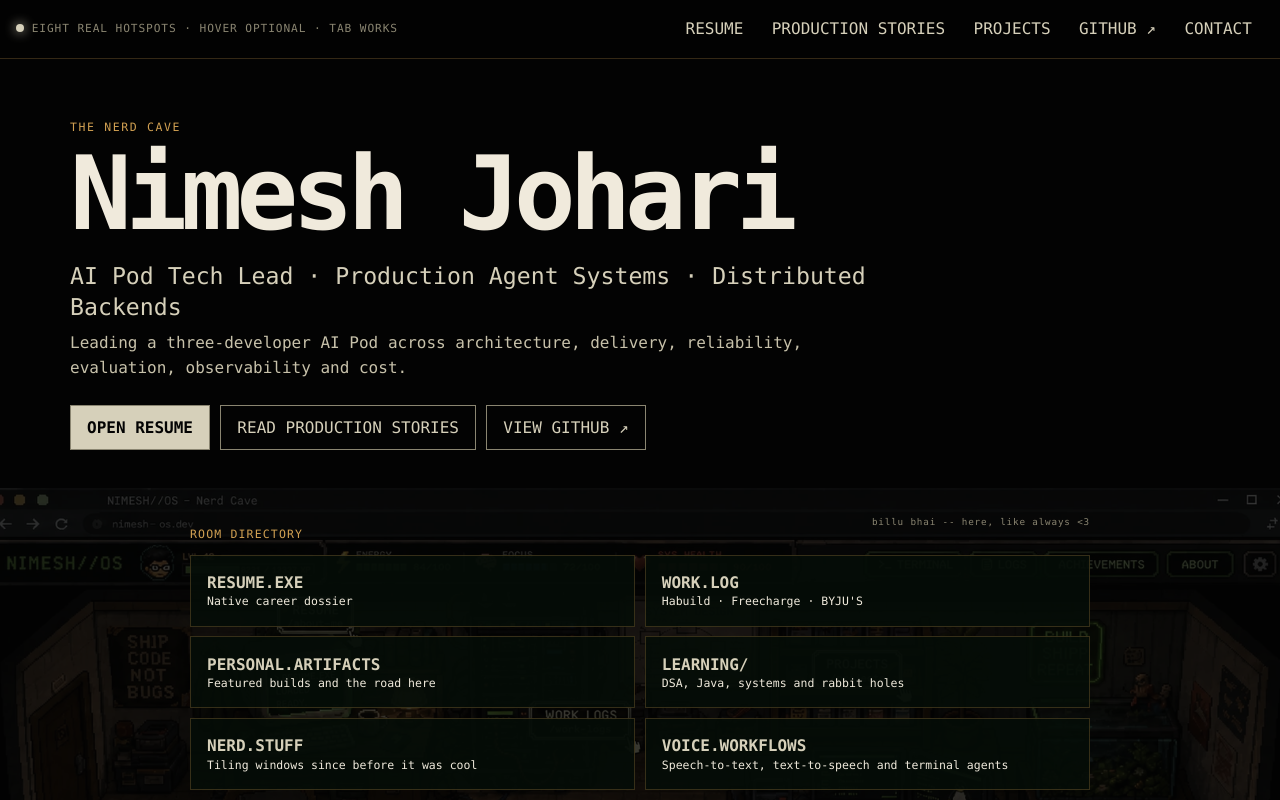
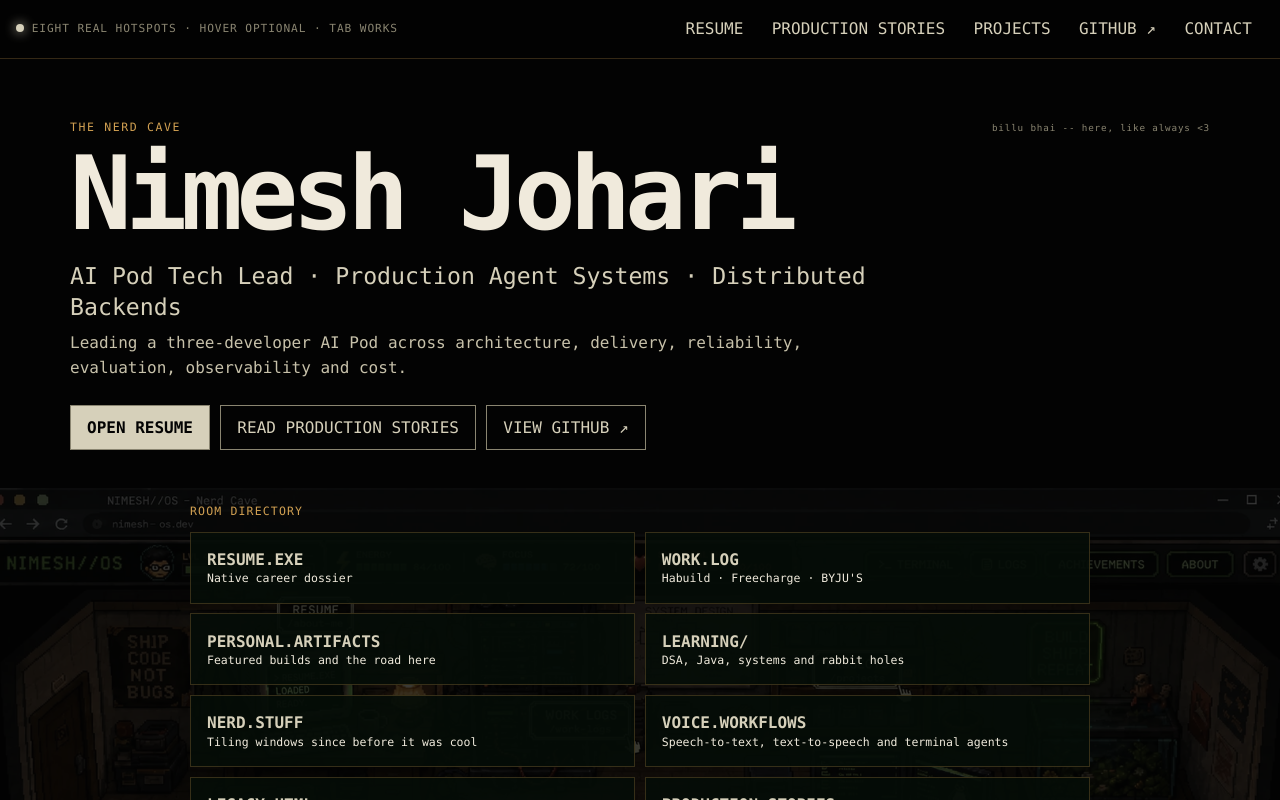
Before and after one commit to NimeshJohari02/NimeshJohari02.github.io, a React (Vite) app: page / in a window 1280 px wide. Shown: the top 800 px of the page. Built offline with nearby package versions, Linux system fonts and the light colour scheme.

Commit message:
fix(cave): keep Billu note above the fold

```diff
--- a/src/App.css
+++ b/src/App.css
@@ -36,7 +36,9 @@ button { color: inherit; }
 .system-bar nav a:hover, .system-bar nav a:focus-visible { border-color: var(--phosphor); outline: none; }
 
 .intro { max-width: 1180px; margin: 0 auto; padding: calc(56px + clamp(2.5rem, 5vw, 4rem)) 1.25rem clamp(1.75rem, 3vw, 2.5rem); }
-.eyebrow { margin: 0 0 .85rem; color: var(--amber); font-size: .72rem; letter-spacing: .14em; }
+.intro-meta { display: flex; flex-wrap: wrap; justify-content: space-between; align-items: baseline; gap: .35rem 1rem; margin-bottom: .85rem; }
+.eyebrow { margin: 0; color: var(--amber); font-size: .72rem; letter-spacing: .14em; }
+.billu-note { margin: 0; color: var(--phosphor-dim); font-size: .58rem; letter-spacing: .09em; white-space: nowrap; }
 .intro h1 { margin: 0; color: var(--paper); font-size: clamp(3rem, 8vw, 7rem); line-height: .9; letter-spacing: -.06em; }
 .role { max-width: 920px; margin: 1.25rem 0 .55rem; color: var(--phosphor); font-size: clamp(1rem, 2vw, 1.45rem); line-height: 1.35; }
 .proof { max-width: 760px; margin: 0; color: #c7c1aa; line-height: 1.55; }
@@ -62,7 +64,6 @@ button { color: inherit; }
 .hotspot--voice { left: 65.6%; top: 62.3%; width: 11.5%; height: 7%; }
 .hotspot--legacy { left: 17.7%; top: 70.8%; width: 12.5%; height: 7%; }
 .hotspot--stories { left: 72.5%; top: 74.4%; width: 13.5%; height: 7%; }
-.billu-note { position: absolute; z-index: 5; right: 1rem; bottom: 2.4rem; margin: 0; color: var(--phosphor-dim); font-size: .58rem; letter-spacing: .09em; pointer-events: none; }
 .directory { display: none; }
 
 .crt-surface {
@@ -183,7 +184,6 @@ button { color: inherit; }
   .directory > a span { color: var(--paper); font-size: .72rem; }
   .directory-socials { display: flex; flex-wrap: wrap; gap: .5rem; padding-top: .5rem; }
   .directory-socials a { padding: .7rem; border: 1px solid var(--phosphor-dim); color: var(--phosphor); text-decoration: none; background: #050504; }
-  .billu-note { position: relative; right: auto; bottom: auto; max-width: 900px; margin: .75rem auto 0; text-align: right; }
 }
 
 @media (max-width: 760px) {
--- a/src/App.tsx
+++ b/src/App.tsx
@@ -113,7 +113,10 @@ function App() {
       </header>
 
       <section className="intro" aria-labelledby="page-title">
-        <p className="eyebrow">THE NERD CAVE</p>
+        <div className="intro-meta">
+          <p className="eyebrow">THE NERD CAVE</p>
+          <p className="billu-note">billu bhai -- here, like always &lt;3</p>
+        </div>
         <h1 id="page-title">Nimesh Johari</h1>
         <p className="role">AI Pod Tech Lead · Production Agent Systems · Distributed Backends</p>
         <p className="proof">Leading a three-developer AI Pod across architecture, delivery, reliability, evaluation, observability and cost.</p>
@@ -138,8 +141,6 @@ function App() {
             </nav>
           </div>
         </div>
-        <p className="billu-note">billu bhai -- here, like always &lt;3</p>
-
         <nav className="directory" id="map" aria-label="Nerd Cave directory">
           <p>ROOM DIRECTORY</p>
           {destinations.map(({ id, label, hint }) => (
```
Also changed, not shown: 1 other file (tests, documents, lock files or other folders).
